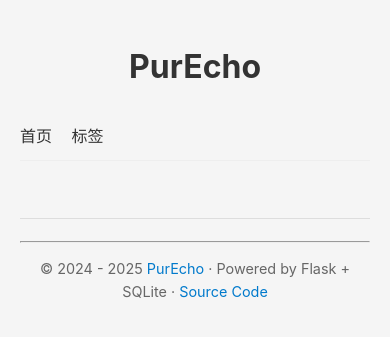
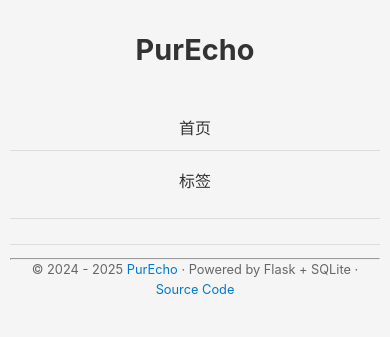
Before and after one commit to urkbio/purecho, a Flask app: page / in a window 390 px wide. Shown: the top 337 px of the page. Run offline with Flask 3, Linux system fonts and the light colour scheme.

Commit message:
update UI

```diff
--- a/static/style.css
+++ b/static/style.css
@@ -1,20 +1,63 @@
+/* Base styles and variables */
+:root {
+    --primary-color: #007acc;
+    --primary-hover: #005e99;
+    --text-color: #333;
+    --light-text: #666;
+    --bg-color: #f5f5f5;
+    --card-bg: white;
+    --border-color: #ddd;
+    --shadow-color: rgba(0, 0, 0, 0.1);
+}
+
+/* Reset and base styles */
+* {
+    box-sizing: border-box;
+    margin: 0;
+    padding: 0;
+}
+
 body {
     max-width: 800px;
     margin: 0 auto;
     padding: 20px;
     font-family: -apple-system, BlinkMacSystemFont, "Segoe UI", Roboto, "Helvetica Neue", Arial, sans-serif;
     line-height: 1.6;
-    color: #333;
-    background-color: #f5f5f5;
+    color: var(--text-color);
+    background-color: var(--bg-color);
+}
+
+/* Responsive container */
+.container {
+    width: 100%;
+    padding-right: 15px;
+    padding-left: 15px;
+    margin-right: auto;
+    margin-left: auto;
+}
+
+/* Media queries for responsive design */
+@media (max-width: 576px) {
+    body {
+        padding: 10px;
+    }
 }
 
 .login-container {
     max-width: 400px;
     margin: 100px auto;
     padding: 30px;
-    background: white;
+    background: var(--card-bg);
     border-radius: 8px;
-    box-shadow: 0 2px 10px rgba(0, 0, 0, 0.1);
+    box-shadow: 0 2px 10px var(--shadow-color);
+}
+
+@media (max-width: 576px) {
+    .login-container {
+        max-width: 100%;
+        margin: 50px auto;
+        padding: 20px;
+    }
 }
 
 .login-form {
@@ -74,45 +136,114 @@ body {
 }
 
 .navigation {
+    display: flex;
+    flex-wrap: wrap;
+    justify-content: center;
     margin: 20px 0;
     padding: 10px 0;
-    border-bottom: 1px solid #eee;
+    border-bottom: 1px solid var(--border-color);
+}
+
+@media (max-width: 576px) {
+    .navigation {
+        flex-direction: column;
+        align-items: center;
+        text-align: center;
+    }
 }
 
 .nav-item {
-    margin-right: 15px;
+    margin: 0 15px 5px 0;
     text-decoration: none;
-    color: #333;
+    color: var(--text-color);
     font-weight: 500;
+    padding: 5px 0;
+    position: relative;
+}
+
+.nav-item:after {
+    content: '';
+    position: absolute;
+    width: 0;
+    height: 2px;
+    bottom: 0;
+    left: 0;
+    background-color: var(--primary-color);
+    transition: width 0.3s ease;
 }
 
 .nav-item:hover {
-    color: #007bff;
+    color: var(--primary-color);
+}
+
+.nav-item:hover:after {
+    width: 100%;
+}
+
+@media (max-width: 576px) {
+    .nav-item {
+        margin: 5px 0;
+        padding: 8px 0;
+        width: 100%;
+        border-bottom: 1px solid var(--border-color);
+    }
+
+    .nav-item:last-child {
+        border-bottom: none;
+    }
 }
 
 a {
-    color: #007acc;
+    color: var(--primary-color);
     text-decoration: none;
+    transition: color 0.2s ease;
 }
 
 a:hover {
-    text-decoration: underline;
+    color: var(--primary-hover);
 }
 
 h1 {
     text-align: center;
-    color: #333;
+    color: var(--text-color);
+    margin: 0.8em 0;
+    font-size: 2.2em;
+}
+
+@media (max-width: 576px) {
+    h1 {
+        font-size: 1.8em;
+        margin: 0.6em 0;
+    }
 }
 
 .page-title {
     text-align: center;
-    color: #333;
+    color: var(--text-color);
     margin: 1em 0;
     font-size: 2em;
 }
 
+@media (max-width: 576px) {
+    .page-title {
+        font-size: 1.6em;
+        margin: 0.8em 0;
+    }
+}
+
 h2, h3 {
-    color: #333;
+    color: var(--text-color);
+    line-height: 1.3;
+}
+
+@media (max-width: 576px) {
+    h2 {
+        font-size: 1.4em;
+    }
+
+    h3 {
+        font-size: 1.2em;
+    }
 }
 
 ul {
@@ -123,45 +254,87 @@ ul, li {
     font-size: 1.08em;  /* 放大字体 */
 }
 
-textarea, input[type="text"] {
+textarea, input[type="text"], input[type="password"] {
     width: 100%;
     font-family: monospace;
-    padding: 0.5em;
+    padding: 0.8em;
     margin-bottom: 1em;
-    border: 1px solid #ccc;
+    border: 1px solid var(--border-color);
     border-radius: 4px;
     box-sizing: border-box;
+    transition: border-color 0.3s ease, box-shadow 0.3s ease;
+}
+
+textarea:focus, input[type="text"]:focus, input[type="password"]:focus {
+    outline: none;
+    border-color: var(--primary-color);
+    box-shadow: 0 0 0 2px rgba(0, 122, 204, 0.2);
+}
+
+@media (max-width: 576px) {
+    textarea, input[type="text"], input[type="password"] {
+        padding: 0.6em;
+        font-size: 16px; /* Prevents zoom on mobile */
+    }
 }
 
 button {
-    background-color: #007acc;
+    background-color: var(--primary-color);
     color: white;
     border: none;
     padding: 0.6em 1.2em;
     border-radius: 4px;
     cursor: pointer;
+    transition: background-color 0.2s ease, transform 0.1s ease;
+    font-weight: 500;
 }
 
 button:hover {
-    background-color: #005e99;
+    background-color: var(--primary-hover);
+}
+
+button:active {
+    transform: translateY(1px);
+}
+
+@media (max-width: 576px) {
+    button {
+        width: 100%;
+        padding: 0.8em 1.2em;
+        font-size: 16px;
+    }
 }
 
 footer {
     margin-top: 4em;
     padding-top: 1em;
     font-size: 0.9em;
-    color: #666;
+    color: var(--light-text);
     text-align: center;
-    border-top: 1px solid #ddd;
+    border-top: 1px solid var(--border-color);
+}
+
+@media (max-width: 576px) {
+    footer {
+        margin-top: 2em;
+        font-size: 0.8em;
+    }
 }
 
 .post-meta {
     display: flex;
     align-items: center;
+    flex-wrap: wrap;
     gap: 0.5em;
     margin: 0.5em 0 1em;
     font-size: 0.9em;
-    color: #666;
+    color: var(--light-text);
+}
+
+@media (max-width: 576px) {
+    .post-meta {
+        font-size: 0.8em;
+    }
 }
 
 .post-date {
--- a/templates/base.html
+++ b/templates/base.html
@@ -1,6 +1,8 @@
 <!doctype html>
-<html>
+<html lang="zh">
 <head>
+    <meta charset="UTF-8">
+    <meta name="viewport" content="width=device-width, initial-scale=1.0">
     <title>{% block title %}{% endblock %}</title>
     <link rel="shortcut icon" href="{{ config.FAVICON_URL }}" type="image/x-icon" />
     <link rel="stylesheet" href="{{ url_for('static', filename='style.css') }}">
--- a/templates/post.html
+++ b/templates/post.html
@@ -10,7 +10,7 @@
     <span class="post-date">· 最后修改：{{ post.updated_at.strftime('%Y-%m-%d %H:%M:%S') }}</span>
     {% endif %}
 </div>
-<div>{{ content|safe }}</div>
+<div class="post-content">{{ content|safe }}</div>
 {% if not post.is_page and post.tags %}
 <div class="post-meta">
     <span class="post-tags">标签：
```
Also changed, not shown: other parts of static/style.css (+112 -8 lines).
